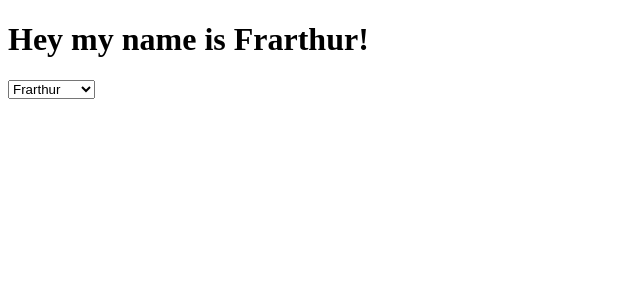
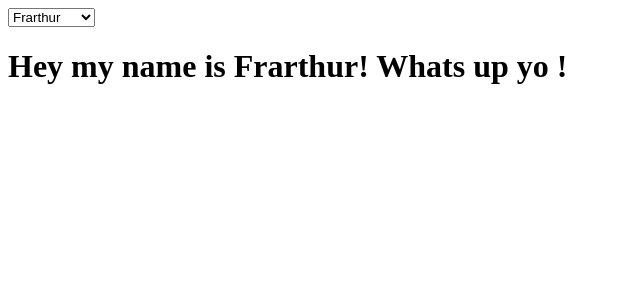
Before and after one commit to DipayanSenGupta/wieruch, a React (Create React App) app: page / in a window 1280 px wide. Shown: the top 300 px of the page, without its empty margins (0-640 px from the left). Built offline with nearby package versions, Linux system fonts and the light colour scheme.

Commit message:
Display information in a sibling component

```diff
--- a/src/Child.js
+++ b/src/Child.js
@@ -12,9 +12,7 @@ export class Child extends React.Component {
     render() {
         return (
             <div>
-                 <h1>
-          Hey my name is {this.props.name}!
-        </h1>
+
         <select id="great-names" onChange={this.handleChange}>
           <option value="Frarthur">
             Frarthur
--- a/src/Parent.js
+++ b/src/Parent.js
@@ -1,6 +1,6 @@
 import React from 'react';
-import ReactDOM from 'react-dom';
 import { Child } from './Child';
+import {Sibling} from './Sibling';
 
 export class Parent extends React.Component {
     constructor(props) {
@@ -14,6 +14,11 @@ export class Parent extends React.Component {
         })
     }
     render(){
-        return <Child name={this.state.name} onChange={this.changeName}/>
+        return (
+            <div>
+                <Child  onChange={this.changeName}/>
+                <Sibling name={this.state.name} />
+            </div>
+        )
     }
 }
--- /dev/null
+++ b/src/Sibling.js
@@ -0,0 +1,13 @@
+import React from 'react';
+
+export class Sibling extends React.Component{
+
+    render(){
+        return(
+            <h1>
+            Hey my name is {this.props.name}!
+            Whats up yo !
+          </h1>
+        )
+    }
+}
```
